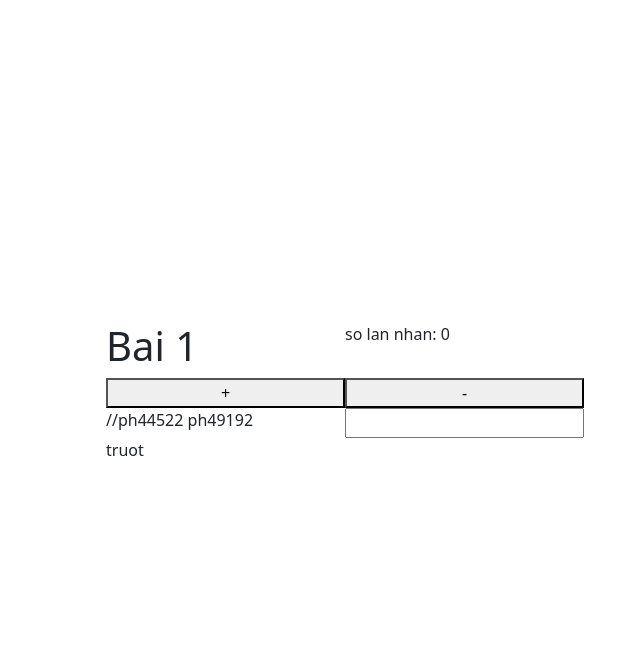
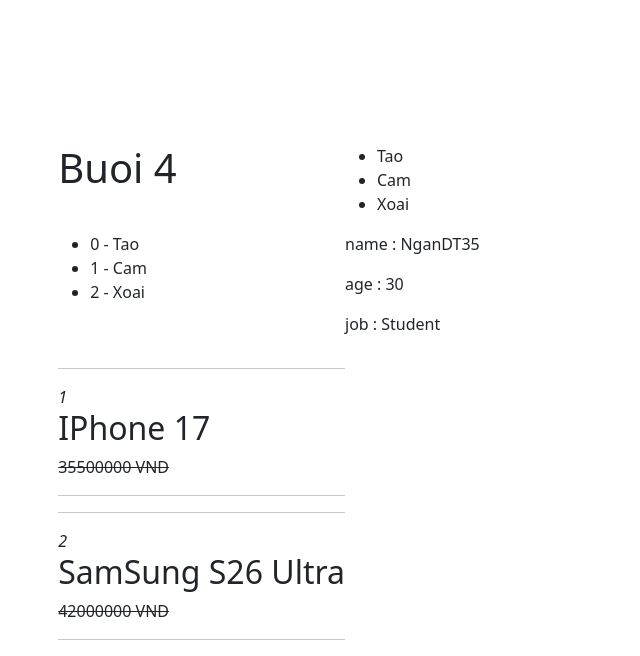
Before and after one commit to ngandt184163/summer25-sd20303, a Vue app in the folder Vuejs/ca5/front-end-framework/: page / in a window 1280 px wide. Shown: the top 656 px of the page, without its empty margins (295-935 px from the left). Built offline with nearby package versions, Linux system fonts and the light colour scheme.

Commit message:
vue ca 5 buoi 4

```diff
--- /dev/null
+++ b/Vuejs/ca5/front-end-framework/src/baihoc/buoi4_App.vue
@@ -0,0 +1,127 @@
+<script setup>
+import { reactive } from "vue";
+
+/**
+ * 1. v-for: dung de de lap qua
+ * mang hoac doi tuong va render ra
+ * template cho cac phan tu mang
+ * hoac thuoc tinh cua toi tuong
+ */
+
+const fruits = reactive(["Tao", "Cam", "Xoai"]);
+// khai bao mot doi tuong user
+const user = reactive({
+  name: "NganDT35",
+  age: 30,
+  job: "Student",
+});
+
+// khai bao mot mang san pham
+const products = reactive([
+  {
+    id: 1,
+    name: "IPhone 17",
+    price: 35500000,
+  },
+  {
+    id: 2,
+    name: "SamSung S26 Ultra",
+    price: 42000000,
+  },
+]);
+</script>
+
+<template>
+  <h1>Buoi 4</h1>
+  <!-- in ra danh sach cac loai hoa qua -->
+  <ul class="fruits-1">
+    <li v-for="item in fruits">
+      {{ item }}
+    </li>
+  </ul>
+  <!-- in ra danh sach cac loai hoa qua
+   cung voi key -->
+  <ul class="fruits-2">
+    <li v-for="(item, index) in fruits" :key="index">
+      {{ index }} - {{ item }}
+    </li>
+  </ul>
+  <!-- in ra thong tin user -->
+  <div class="user">
+    <p v-for="(value, key) in user" :key="key">{{ key }} : {{ value }}</p>
+  </div>
+  <!-- in ra mang san pham -->
+  <div class="products">
+    <template v-for="item in products">
+      <hr />
+      <i>{{ item.id }}</i>
+      <h2>{{ item.name }}</h2>
+      <del>{{ item.price }} VND</del>
+      <hr />
+    </template>
+  </div>
+</template>
+
+<style scoped>
+header {
+  line-height: 1.5;
+  max-height: 100vh;
+}
+
+.logo {
+  display: block;
+  margin: 0 auto 2rem;
+}
+
+nav {
+  width: 100%;
+  font-size: 12px;
+  text-align: center;
+  margin-top: 2rem;
+}
+
+nav a.router-link-exact-active {
+  color: var(--color-text);
+}
+
+nav a.router-link-exact-active:hover {
+  background-color: transparent;
+}
+
+nav a {
+  display: inline-block;
+  padding: 0 1rem;
+  border-left: 1px solid var(--color-border);
+}
+
+nav a:first-of-type {
+  border: 0;
+}
+
+@media (min-width: 1024px) {
+  header {
+    display: flex;
+    place-items: center;
+    padding-right: calc(var(--section-gap) / 2);
+  }
+
+  .logo {
+    margin: 0 2rem 0 0;
+  }
+
+  header .wrapper {
+    display: flex;
+    place-items: flex-start;
+    flex-wrap: wrap;
+  }
+
+  nav {
+    text-align: left;
+    margin-left: -1rem;
+    font-size: 1rem;
+
+    padding: 1rem 0;
+    margin-top: 1rem;
+  }
+}
+</style>
--- a/Vuejs/ca5/front-end-framework/src/main.js
+++ b/Vuejs/ca5/front-end-framework/src/main.js
@@ -4,7 +4,8 @@
 // import App from "./App.vue";
 // import App from "./baihoc/buoi2_App.vue";
 // import App from "./baihoc/buoi3_App.vue";
-import App from "./baihoc/template.vue";
+// import App from "./baihoc/template.vue";
+import App from "./baihoc/buoi4_App.vue";
 
 import router from "./router";
 
```
